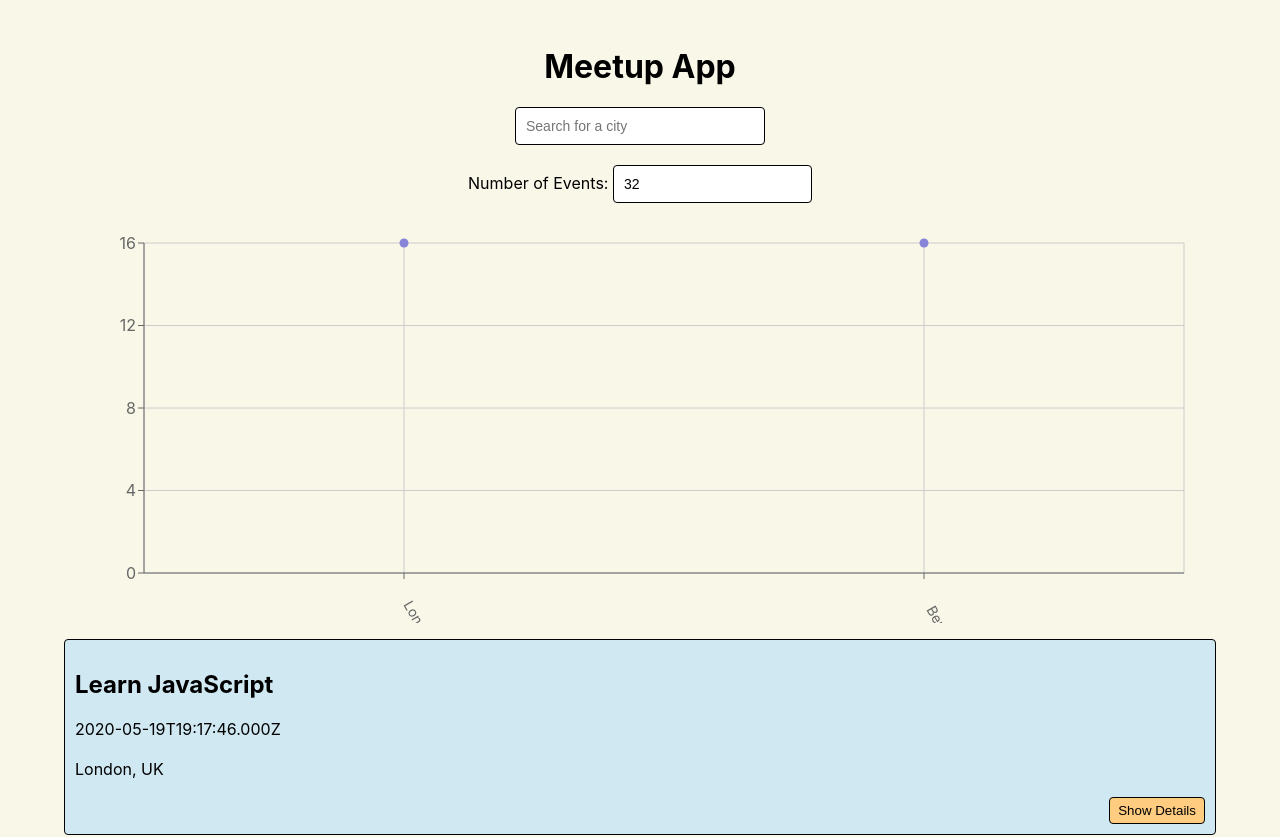
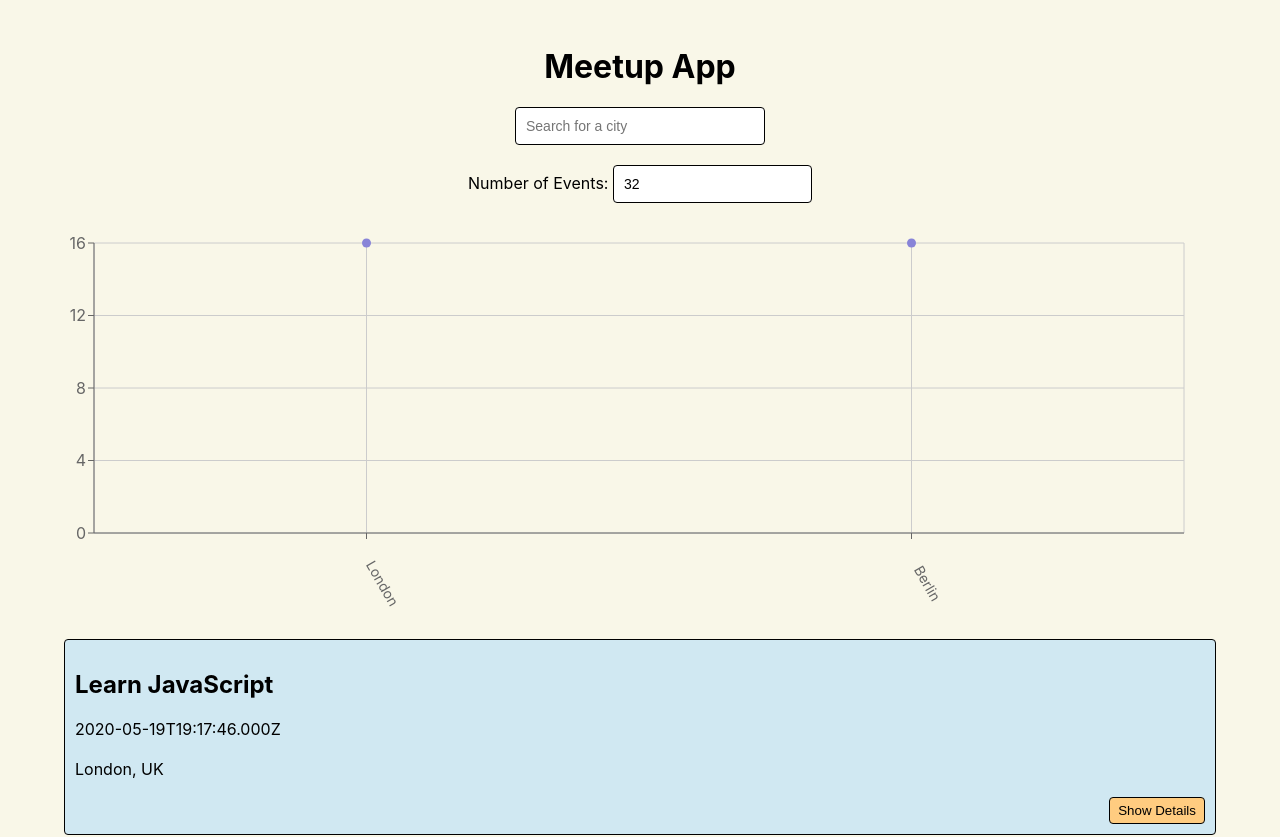
Before and after one commit to evandanowitz/meetup-app, a React (Create React App) app: page / in a window 1280 px wide. Shown: the top 837 px of the page. Built offline with nearby package versions, Linux system fonts and the light colour scheme; what atatus-spa would draw is missing.

Commit message:
Adjust margins in ScatterChart component

```diff
--- a/src/components/CityEventsChart.js
+++ b/src/components/CityEventsChart.js
@@ -23,8 +23,8 @@
         margin={{
           top: 20,
           right: 20,
-          bottom: 20,
-          left: 20,
+          bottom: 60,
+          left: -30,
         }}
       >
         <CartesianGrid />
```
